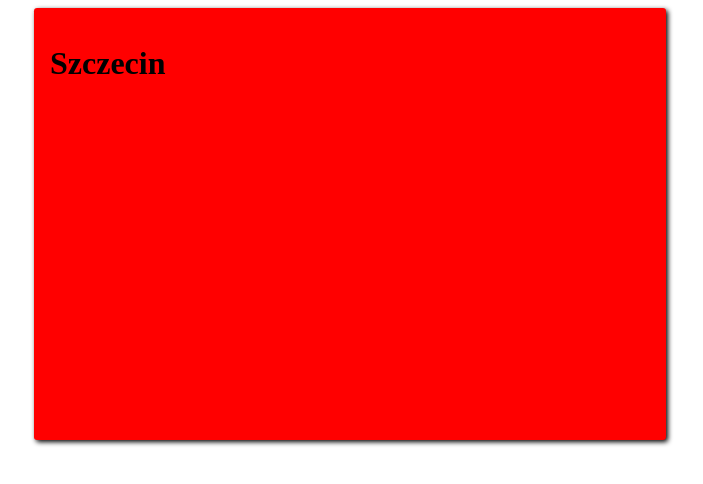
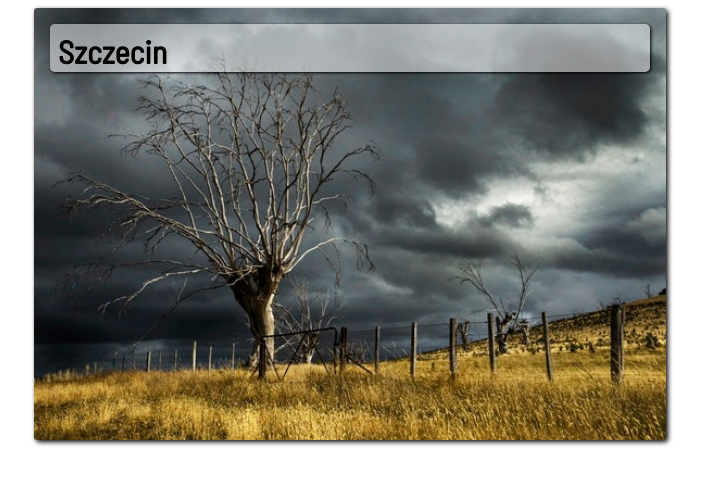
Before and after one commit to flagoon/sda_php, a React (Create React App) app in the folder weatherapi/: page / in a window 1280 px wide. Shown: the top 484 px of the page, without its empty margins (290-993 px from the left). Built offline with nearby package versions, Linux system fonts and the light colour scheme.

Commit message:
added some functionality with background pictures

```diff
--- a/weatherapi/src/App.js
+++ b/weatherapi/src/App.js
@@ -2,9 +2,18 @@ import React from 'react';
 import WeatherContainer from './components/WeatherContainer';
 
 class App extends React.Component {
+  constructor () {
+    super();
+    this.state = {
+      weather: {
+        bgPicture: ['clear_sky.jpeg', 'rain.jpeg', 'mist.jpeg', 'snow.jpeg', 'heavy_clouds.jpeg']
+      }
+    };
+  }
+
   render() {
     return (
-      <WeatherContainer />
+      <WeatherContainer backgroundPicture={this.state.weather.bgPicture[4]}/>
     );
   }
 }
--- a/weatherapi/src/components/FromCity.js
+++ b/weatherapi/src/components/FromCity.js
@@ -3,7 +3,7 @@ import React from 'react';
 class FromCity extends React.Component {
   render() {
     return (
-      <h1 id='city-name' class='city-name'>Szczecin</h1>
+      <h1 id='city-name' className='city-name weather-box'>{this.props.cityName}</h1>
     );
   }
 }
--- a/weatherapi/src/components/WeatherContainer.js
+++ b/weatherapi/src/components/WeatherContainer.js
@@ -2,10 +2,14 @@ import React from 'react';
 import FromCity from './FromCity';
 
 class WeatherContainer extends React.Component {
+
   render() {
+    var style = {
+      backgroundImage: `url(./weatherPictures/${this.props.backgroundPicture})`,
+    };
     return (
-      <div id='weather-container' class='weather-container'>
-        <FromCity />
+      <div id="weather-container" className="weather-container" style={style}>
+        <FromCity cityName="Szczecin"/>
       </div>
     );
   }
```
